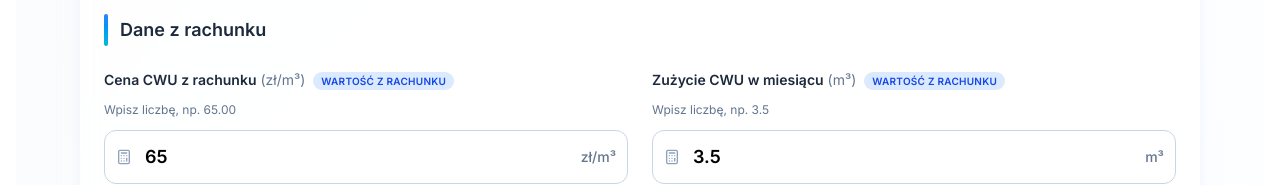
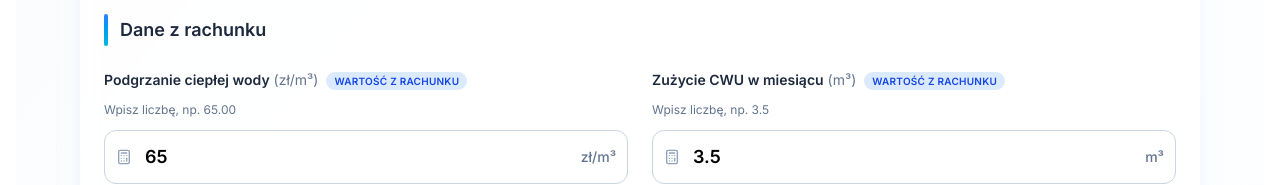
Before and after one commit to maciejslusarczykprofinstal/CWUv6, a Next.js app: page /mieszkancy in a window 1280 px wide. Shown: the part 634-819 px from the top of the page. Built offline with nearby package versions, Linux system fonts and the light colour scheme.

Commit message:
feat: change label to 'Podgrzanie ciepłej wody' instead of 'Cena CWU z rachunku'

```diff
--- a/src/app/mieszkancy/page.tsx
+++ b/src/app/mieszkancy/page.tsx
@@ -202,7 +202,7 @@ export default function MieszkancyPage() {
                   </h3>
                 </div>
                 <div className="grid md:grid-cols-2 gap-6">
-                  <Field label="Cena CWU z rachunku" unit="zł/m³" numeric hint="Wpisz liczbę, np. 65.00">
+                  <Field label="Podgrzanie ciepłej wody" unit="zł/m³" numeric hint="Wpisz liczbę, np. 65.00">
                     <div className="relative">
                       <span className="absolute left-3 top-1/2 -translate-y-1/2 text-slate-400">
                         <Calculator className="w-4 h-4" />
@@ -215,7 +215,7 @@ export default function MieszkancyPage() {
                         inputMode="decimal"
                         placeholder="np. 65.00"
                         defaultValue={65}
-                        aria-label="Cena CWU z rachunku w zł za metr sześcienny"
+                        aria-label="Podgrzanie ciepłej wody w zł za metr sześcienny"
                         className="w-full pl-10 pr-16 py-3 border border-slate-300 dark:border-slate-700 rounded-xl bg-white dark:bg-slate-800 focus:ring-2 focus:ring-blue-600 focus:border-transparent transition-all placeholder-slate-400 dark:placeholder-slate-500 text-lg font-semibold"
                         required
                       />
```
